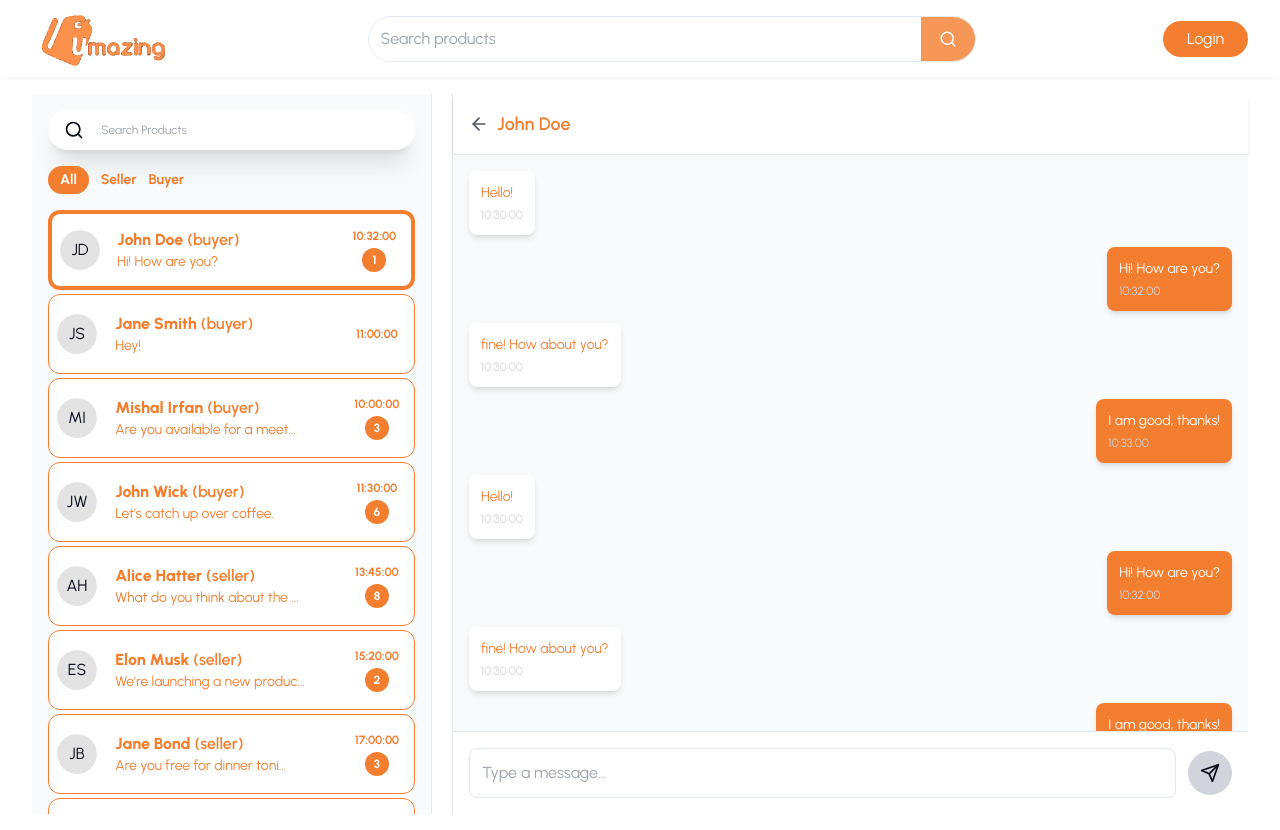
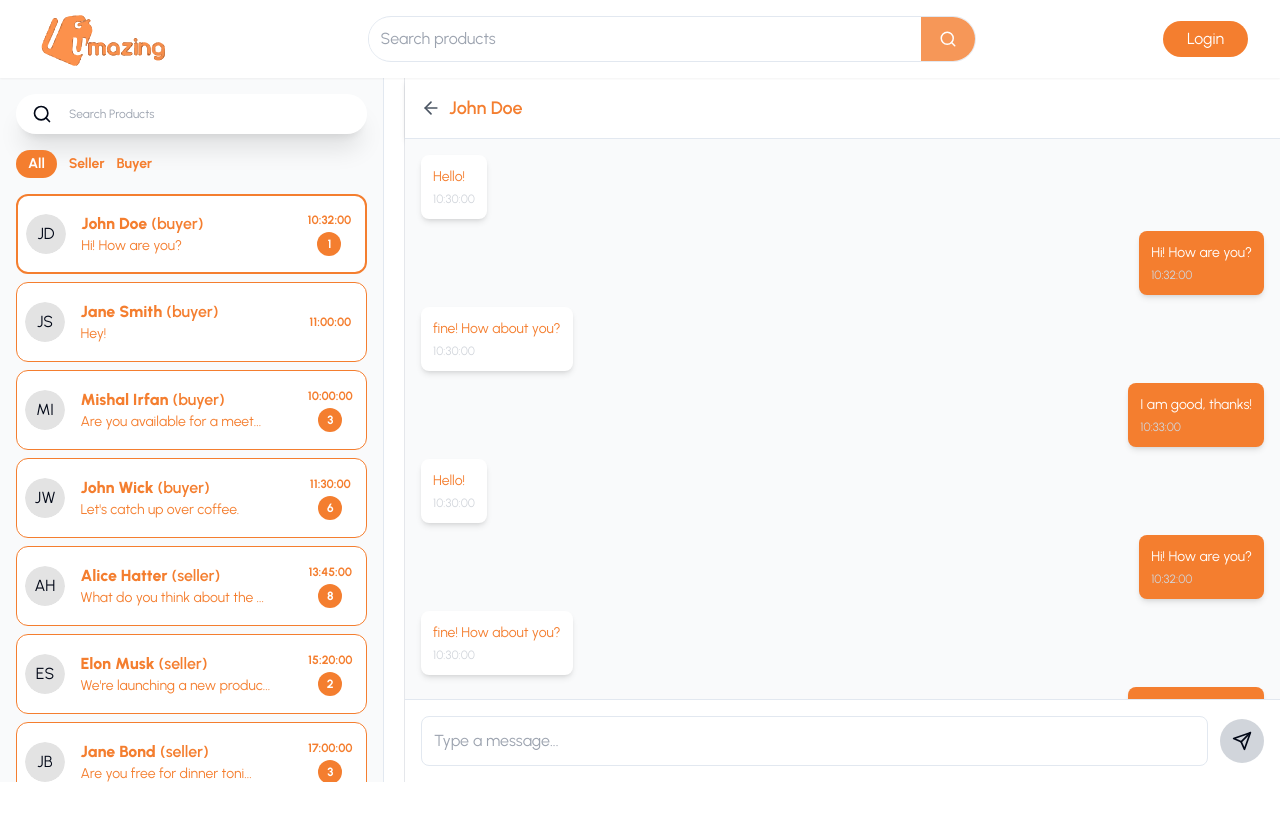
Before and after one commit to devsinntechnologies/Umazing-Official, a Next.js app: page /messages/1 in a window 1280 px wide. After the commit the page ends 800 px from the top, so only its background shows below. Built offline with nearby package versions, Linux system fonts and the light colour scheme.

Commit message:
chat page

```diff
--- a/src/app/Child.tsx
+++ b/src/app/Child.tsx
@@ -1,10 +1,10 @@
 "use client";
 
-import { Suspense, ReactNode, useEffect } from "react";
+import { Suspense, ReactNode, useEffect, useState } from "react";
 import LoadingSpinner from "@/components/loadingSpinner/LoadingSpinner";
 import Footer from "@/components/layout/Footer/Footer";
 import Navbar from "@/components/layout/Navbar/Navbar";
-import { usePathname } from 'next/navigation';
+import { usePathname, useRouter } from 'next/navigation';
 
 interface ChildProps {
   children: ReactNode;
@@ -12,6 +12,19 @@
 
 export default function Child({ children }: ChildProps) {
   const pathname = usePathname();
+  const router = useRouter();
+  const [messageId, setMessageId] = useState<string | null>(null);
+
+  // Check if the pathname is '/messages' and extract the message ID if available
+  useEffect(() => {
+    if (pathname?.startsWith('/messages')) {
+      const parts = pathname.split('/');
+      const id = parts[parts.length - 1];
+      setMessageId(id);
+    } else {
+      setMessageId(null); // Reset message ID if it's not in the '/messages' route
+    }
+  }, [pathname]);
 
   // Routes where we don't want to show the footer
   const noFooterRoutes = [
@@ -30,7 +43,7 @@
     <>
       <Navbar />
       <Suspense fallback={<LoadingSpinner />}>
-      <div className={`${pathname === '/messages' ? 'p-0' : 'px-2 sm:px-4 md:px-6 lg:px-8'} w-full min-h-auto`}>
+        <div className={`${pathname === '/messages' || messageId ? 'p-0' : 'px-2 sm:px-4 md:px-6 lg:px-8'} w-full min-h-auto`}>
           {children}
         </div>
       </Suspense>
--- a/src/app/messages/[id]/page.tsx
+++ b/src/app/messages/[id]/page.tsx
@@ -3,15 +3,15 @@
 
 import { useState, useEffect } from "react";
 import { Send, ArrowLeft, MousePointerClick } from "lucide-react";
-import { useParams } from "next/navigation";
+import { useParams, useRouter } from "next/navigation"; // Import useRouter
 import allMessages from "@/data/message.json";
 
 const SingleChat = ({ onClose }) => {
     const { id } = useParams();
+    const router = useRouter(); // Initialize useRouter
 
     // Filter selected chat based on ID
     const selectedChat = allMessages.find(chat => chat.id === Number(id));
-
 
     // State to manage messages and input
     const [messages, setMessages] = useState(selectedChat?.messages || []);
@@ -30,11 +30,16 @@
         }
     };
 
+    // Handle navigation back to sidebar
+    const handleBack = () => {
+        router.push("/messages"); // Navigate back to sidebar page
+    };
+
     return (
-        <div className="flex flex-col flex-1 border-l border-gray-200">
+        <div className="flex flex-col w-full lg:w-[70%] md:w-[50%] flex-1 border-l border-gray-200">
             {/* Header Section */}
             <div className="flex items-center gap-2 p-4 bg-white border-b shadow-md">
-                <button onClick={onClose} className="text-gray-600 hover:text-black">
+                <button onClick={handleBack} className="text-gray-600 hover:text-black"> {/* Updated onClick */}
                     <ArrowLeft size={20} />
                 </button>
                 <h2 className="text-lg text-primary font-semibold">
@@ -51,11 +56,10 @@
                             className={`flex mb-3 ${msg.sender === "You" ? "justify-end" : "justify-start"}`}
                         >
                             <div
-                                className={`p-3 rounded-lg shadow-md max-w-xs ${
-                                    msg.sender === "You"
+                                className={`p-3 rounded-lg shadow-md max-w-xs ${msg.sender === "You"
                                         ? "bg-primary text-white"
                                         : "bg-white text-primary"
-                                }`}
+                                    }`}
                             >
                                 <p className="text-sm">{msg.text}</p>
                                 <p className="text-xs text-gray-300 mt-1">{msg.time}</p>
@@ -82,9 +86,8 @@
                 <button
                     onClick={handleSend}
                     disabled={!input.trim()} // Disable button if input is empty
-                    className={`ml-3 p-3 rounded-full ${
-                        input.trim() ? "bg-primary text-white hover:bg-blue-600" : "bg-gray-300"
-                    }`}
+                    className={`ml-3 p-3 rounded-full ${input.trim() ? "bg-primary text-white hover:bg-primary" : "bg-gray-300"
+                        }`}
                 >
                     <Send size={20} />
                 </button>
--- a/src/app/messages/layout.tsx
+++ b/src/app/messages/layout.tsx
@@ -10,7 +10,7 @@
 
 export default function RootLayout({ children }: RootLayoutProps) {
   return (
-    <div className="flex gap-5 w-full h-[calc(100vh-80px)] flex-col  lg:flex-row my-4 ">
+    <div className="flex gap-5 w-full h-[calc(100vh-12vh)] flex-col  md:flex-row  ">
       <MessageSideBar />
       <Suspense fallback={<LoadingSpinner/>}>
       <div className=" flex flex-1">{children}</div>
--- a/src/app/messages/page.tsx
+++ b/src/app/messages/page.tsx
@@ -3,7 +3,7 @@
 
 const page = () => {
   return (
-    <div className="flex flex-col flex-1 items-center justify-center text-gray-500 h-full">
+    <div className="hidden md:flex flex-col flex-1  items-center justify-center text-gray-500 h-full">
                 <MousePointerClick size={48} />
                 <p className="text-lg mt-2">Select a chat to start messaging</p>
             </div>
--- a/src/components/message/MessageSideBar.tsx
+++ b/src/components/message/MessageSideBar.tsx
@@ -1,6 +1,6 @@
 // @ts-nocheck
 "use client";
-import React, { useState } from "react";
+import React, { useState, useEffect } from "react";
 import { Search } from "lucide-react";
 import { Avatar, AvatarFallback, AvatarImage } from "@/components/ui/avatar";
 import messages from "@/data/message.json";
@@ -9,6 +9,16 @@
 const Messages = () => {
   const { id } = useParams(); // Get the message id from the URL
   const [filter, setFilter] = useState("All"); // Default filter is "All"
+  const [isMobileView, setIsMobileView] = useState(false);
+
+  useEffect(() => {
+    const handleResize = () => {
+      setIsMobileView(window.innerWidth < 768); // Check for md breakpoint
+    };
+    handleResize(); // Initial check
+    window.addEventListener("resize", handleResize);
+    return () => window.removeEventListener("resize", handleResize);
+  }, []);
 
   // Convert the id from the URL to a number (if it's a valid number)
   const activeId = id ? parseInt(id, 10) : null;
@@ -18,6 +28,10 @@
     if (filter === "All") return true; // Show all messages
     return message.type.toLowerCase() === filter.toLowerCase(); // Match by type
   });
+
+  if (isMobileView && id) {
+    return <ChatPage id={id} />; // Show chat page if id is selected in mobile view
+  }
 
   return (
     <MessageSideBar
@@ -33,7 +47,7 @@
   const router = useRouter();
 
   return (
-    <div className="relative w-[400px] h-full bg-gray-50 border-r">
+    <div className="relative w-full lg:w-[30%] md:w-[50%] h-full bg-gray-50 border-r">
       <div className="h-full py-4 px-4 overflow-y-auto">
         <div className="w-full h-10 overflow-hidden bg-white m-auto flex items-center shadow-xl border-darkGrey rounded-full pr-2 pl-4">
           <div className="w-6 sm:w-8">
@@ -64,18 +78,14 @@
         </div>
 
         {/* Display filtered messages */}
-        <div className="space-y-1">
+        <div className="space-y-2">
           {messages.map((message) => (
-            <div
-
-
-            >
               <div
-              onClick={() => router.push(`${message.id}`)}
+              onClick={() => router.push(`/messages/${message.id}`)}
               key={message.id}
-              className={`cursor-pointer p-2 rounded-lg transition-all rounded-xl w-full h-20 justify-center bg-white border border-primary hover:shadow-lg py-2 px-2 grid grid-cols-6  items-center ${
+              className={`cursor-pointer p-2 rounded-lg transition-all rounded-xl w-full h-20 justify-center bg-white border border-primary  py-2 px-2 grid grid-cols-6 items-center ${
                 activeId === message.id
-                  ? "border-4 " // Highlight active card with blue border
+                  ? "border-2 " // Highlight active card with blue border
                   : ""
               }`}>
                 {/* Avatar */}
@@ -115,7 +125,6 @@
                   )}
                 </div>
               </div>
-            </div>
           ))}
         </div>
       </div>
@@ -123,4 +132,9 @@
   );
 };
 
+const ChatPage = ({ id }) => {
+  return
+//    <div className="p-4 text-center">Chat Page for ID: {id}</div>;
+};
+
 export default Messages;
```
